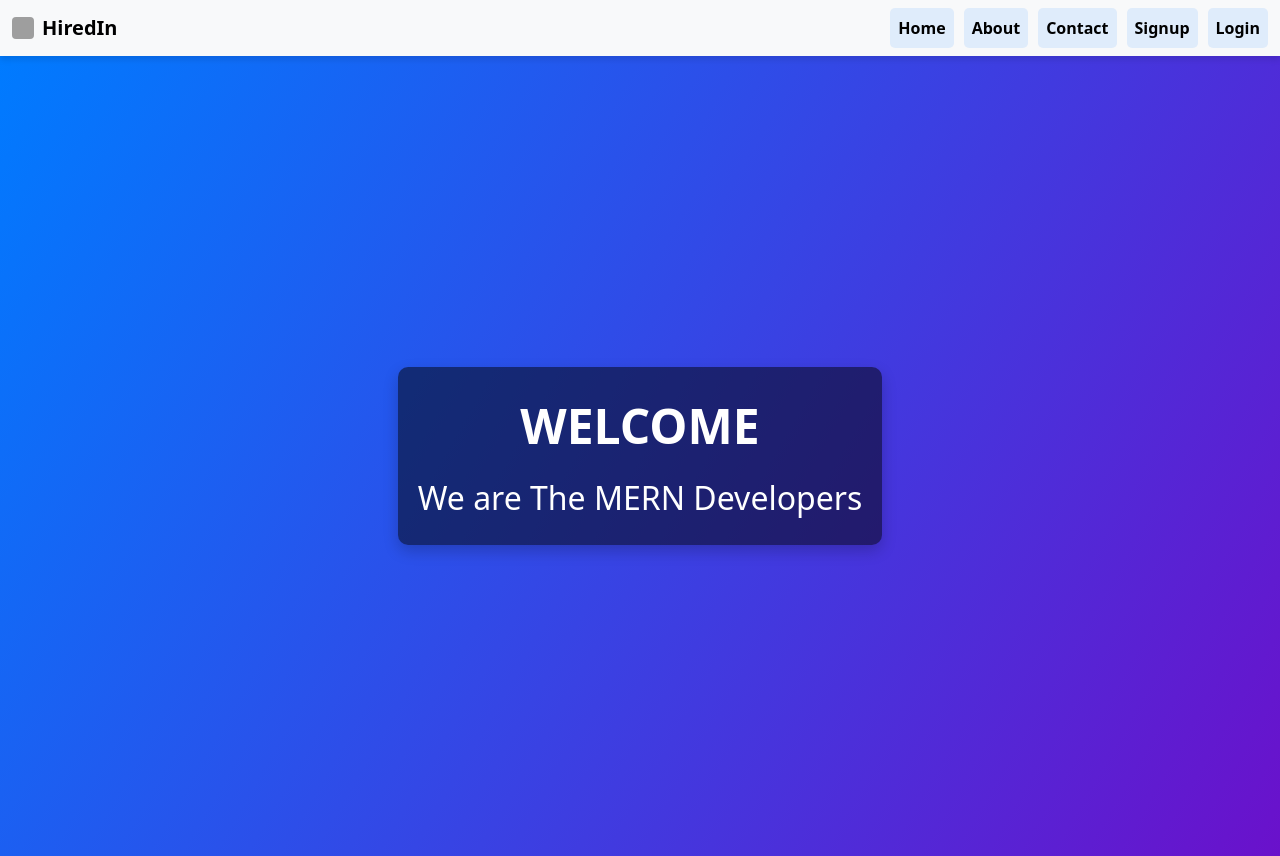
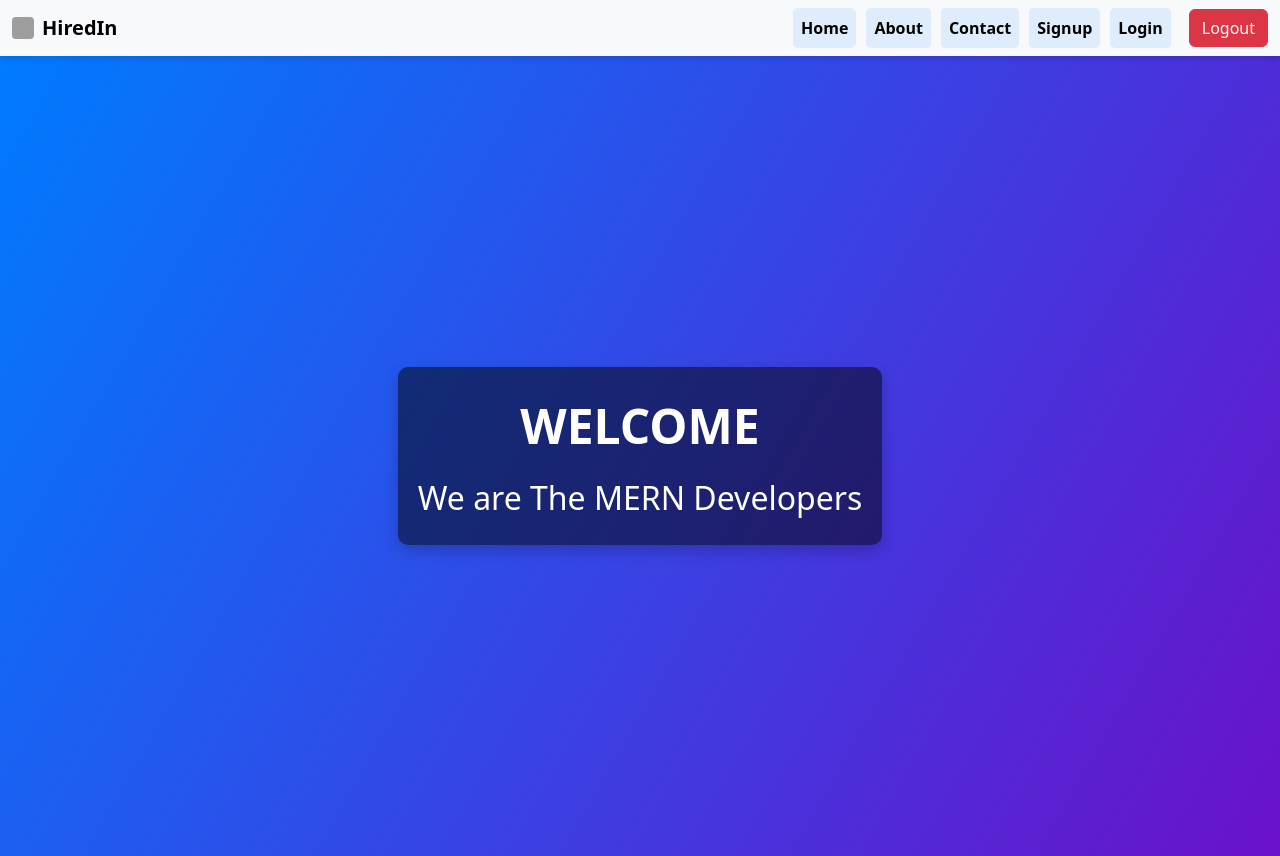
Before and after one commit to techieadi4703/hiredIn, a React (Vite) app in the folder clientSide/: page / in a window 1280 px wide. Built offline with nearby package versions, Linux system fonts and the light colour scheme; no server answers; grey boxes are pictures that could not be loaded.

Commit message:
implemented the logout function and addded Logout button

```diff
--- a/clientSide/Components/Navbar.jsx
+++ b/clientSide/Components/Navbar.jsx
@@ -1,14 +1,36 @@
 import React from "react";
 import "bootstrap/dist/css/bootstrap.css";
-import { NavLink } from "react-router-dom";
+import { NavLink, useNavigate } from "react-router-dom";
 import "./hello.css";
 
 const Navbar = () => {
+  const navigate = useNavigate();
+
+  const handleLogout = async () => {
+    try {
+      const res = await fetch("http://localhost:3000/logout", {
+        method: "GET",
+        headers: {
+          Accept: "application/json",
+          "Content-Type": "application/json",
+        },
+        credentials: "include",
+      });
+
+      if (res.status === 200) {
+        navigate("/");
+        console.log("Logged out successfully.");
+      } else {
+        console.error("Logout failed.");
+      }
+    } catch (err) {
+      console.error("Error during logout:", err);
+    }
+  };
+
   return (
-    <>
     <nav className="navbar navbar-expand-lg bg-body-tertiary">
       <div className="container-fluid d-flex align-items-center justify-content-between">
-          {/* Brand Section */}
         <a className="navbar-brand d-flex align-items-center" href="#">
           <img
             src="https://static.vecteezy.com/system/resources/previews/023/986/970/non_2x/linkedin-logo-linkedin-logo-transparent-linkedin-icon-transparent-free-free-png.png"
@@ -19,8 +41,6 @@ const Navbar = () => {
           />
           HiredIn
         </a>
-
-          {/* Toggler for Mobile View */}
         <button
           className="navbar-toggler"
           type="button"
@@ -32,8 +52,6 @@ const Navbar = () => {
         >
           <span className="navbar-toggler-icon"></span>
         </button>
-
-          {/* Navigation Links */}
         <div
           className="collapse navbar-collapse justify-content-end"
           id="navbarNavAltMarkup"
@@ -54,11 +72,16 @@ const Navbar = () => {
             <NavLink className="nav-link active" to={"/login"}>
               Login
             </NavLink>
+            <button
+              className="btn btn-danger ms-2"
+              onClick={handleLogout}
+            >
+              Logout
+            </button>
           </div>
         </div>
       </div>
     </nav>
-    </>
   );
 };
 
```
Also changed, not shown: 1 other file (tests, documents, lock files or other folders). Lines whose indentation alone changed are shown as unchanged.
